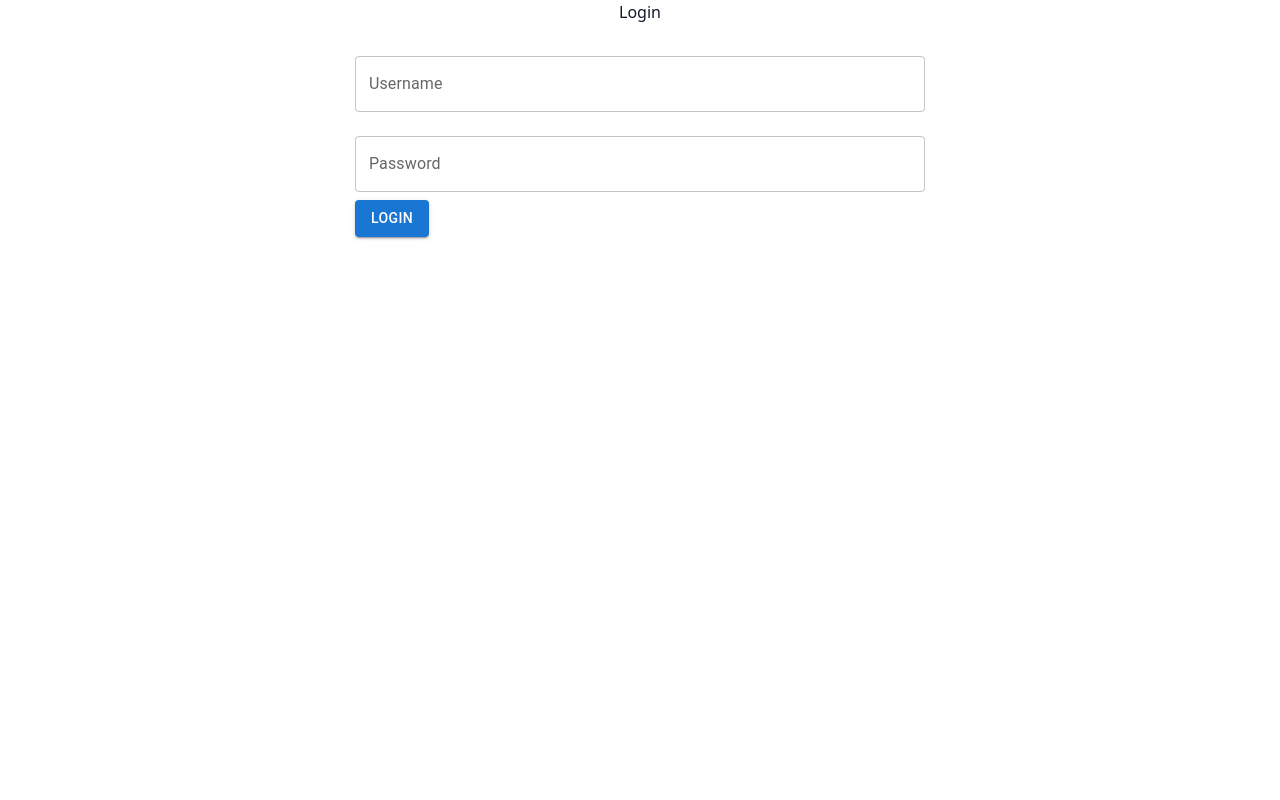
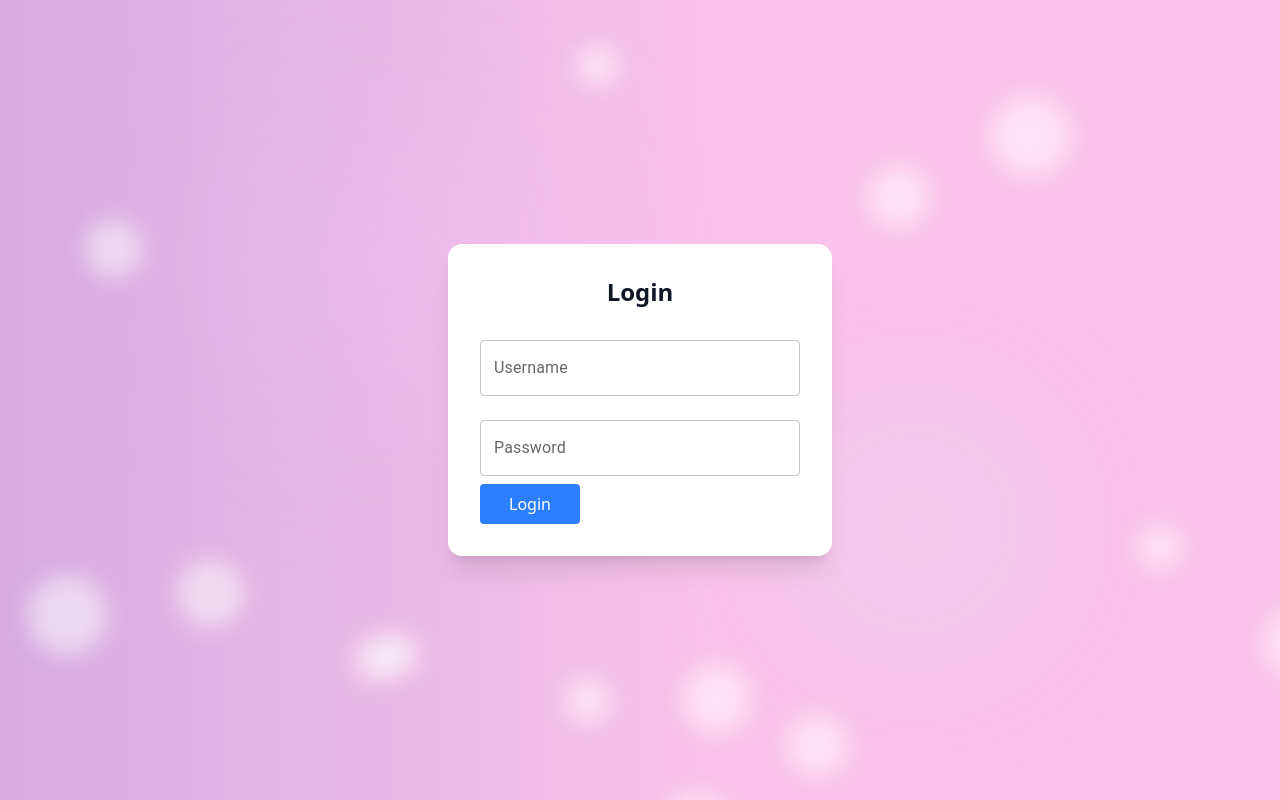
Before and after one commit to hasyaayunisonia/DemoWeb, a React (Vite) app: page / in a window 1280 px wide. Built offline with nearby package versions, Linux system fonts and the light colour scheme.

Commit message:
implement framer-motion

```diff
--- a/package.json
+++ b/package.json
@@ -28,6 +28,7 @@
     "axios-mock-adapter": "^2.1.0",
     "class-variance-authority": "^0.7.1",
     "clsx": "^2.1.1",
+    "framer-motion": "^12.23.0",
     "lucide-react": "^0.525.0",
     "notistack": "^3.0.2",
     "react": "^19.1.0",
--- a/src/pages/auth/Login.tsx
+++ b/src/pages/auth/Login.tsx
@@ -3,6 +3,19 @@ import { useNavigate } from 'react-router-dom';
 import { setAuth } from '../../features/auth/authSlice';
 import LoginForm from './components/LoginForm';
 import { useAuth } from '../../contexts/AuthContext';
+import { motion, AnimatePresence } from 'framer-motion';
+import { useMemo } from 'react';
+
+const containerVariants = {
+  hidden: { opacity: 0, y: 50 },
+  visible: { opacity: 1, y: 0, transition: { staggerChildren: 0.2 } },
+  exit: { opacity: 0, y: -50, transition: { duration: 0.3 } },
+};
+
+const itemVariants = {
+  hidden: { opacity: 0, y: 20 },
+  visible: { opacity: 1, y: 0 },
+};
 
 const Login = () => {
   const dispatch = useDispatch();
@@ -15,14 +28,119 @@ const Login = () => {
     navigate('/dashboard');
   };
 
+  // Generate stable particles once
+  const particles = useMemo(() => {
+    return Array.from({ length: 15 }).map(() => ({
+      size: 40 + Math.random() * 40, // 40-80px
+      startX: Math.random() * window.innerWidth,
+      startY: Math.random() * window.innerHeight,
+      deltaX: (Math.random() - 0.5) * 100, // -50 to 50 px
+      deltaY: (Math.random() - 0.5) * 100, // -50 to 50 px
+      duration: 12 + Math.random() * 8, // 12-20s
+      delay: Math.random() * 5,
+      color: 'rgba(255, 255, 255, 0.5)', // white
+    }));
+  }, []);
+
   return (
-    <div className="min-h-screen bg-white dark:bg-gray-900 text-gray-900 dark:text-white transition-colors duration-300">
-      <div className="flex flex-col gap-4  items-center">
-        <h2>Login</h2>
-        <LoginForm onSuccess={handleSuccess} />
-        {/* <LoginFormNew onSuccess={handleSuccess} /> */}
-      </div>
-    </div>
+    <AnimatePresence>
+      {/* Animated Gradient Background */}
+      <motion.div
+        initial={{ backgroundPosition: '0% 50%' }}
+        animate={{ backgroundPosition: '100% 50%' }}
+        transition={{ duration: 20, repeat: Infinity, ease: 'linear' }}
+        style={{
+          position: 'fixed',
+          inset: 0,
+          zIndex: -3,
+          background: 'linear-gradient(270deg, #a18cd1, #fbc2eb, #fbc2eb, #a18cd1)',
+          backgroundSize: '400% 400%',
+        }}
+      />
+
+      {/* Subtle Blurred Blobs */}
+      <motion.div
+        animate={{ y: [0, 20, 0], x: [0, 15, 0] }}
+        transition={{ duration: 15, repeat: Infinity, ease: 'easeInOut' }}
+        style={{
+          position: 'fixed',
+          width: 250,
+          height: 250,
+          background: 'rgba(255, 200, 255, 0.25)',
+          borderRadius: '50%',
+          filter: 'blur(100px)',
+          top: '15%',
+          left: '20%',
+          zIndex: -2,
+        }}
+      />
+      <motion.div
+        animate={{ y: [0, -20, 0], x: [0, -15, 0] }}
+        transition={{ duration: 18, repeat: Infinity, ease: 'easeInOut' }}
+        style={{
+          position: 'fixed',
+          width: 200,
+          height: 200,
+          background: 'rgba(200, 255, 255, 0.25)',
+          borderRadius: '50%',
+          filter: 'blur(80px)',
+          bottom: '20%',
+          right: '20%',
+          zIndex: -2,
+        }}
+      />
+
+      {/* Floating Particles */}
+      {particles.map((p, i) => (
+        <motion.div
+          key={i}
+          initial={{ x: p.startX, y: p.startY }}
+          animate={{ x: p.startX + p.deltaX, y: p.startY + p.deltaY }}
+          transition={{
+            duration: p.duration,
+            repeat: Infinity,
+            repeatType: 'reverse',
+            ease: 'easeInOut',
+            delay: p.delay,
+          }}
+          style={{
+            position: 'fixed',
+            width: p.size,
+            height: p.size,
+            borderRadius: '50%',
+            background: p.color,
+            filter: 'blur(10px)', // smooth blur
+            boxShadow: '0 0 20px rgba(255, 255, 255, 0.3)', // SUBTLE GLOW
+            zIndex: -1,
+            pointerEvents: 'none',
+          }}
+        />
+      ))}
+
+      {/* Login Card */}
+      <motion.div
+        className="min-h-screen flex justify-center items-center transition-colors duration-300"
+        variants={containerVariants}
+        initial="hidden"
+        animate="visible"
+        exit="exit"
+      >
+        <motion.div
+          variants={itemVariants}
+          className="flex flex-col gap-4 items-center p-8 rounded-xl shadow-xl bg-white dark:bg-gray-900 w-full max-w-sm"
+        >
+          <motion.h2
+            variants={itemVariants}
+            className="text-2xl font-bold text-gray-900 dark:text-gray-300"
+          >
+            Login
+          </motion.h2>
+          <motion.div variants={itemVariants} className="w-full">
+            <LoginForm onSuccess={handleSuccess} />
+          </motion.div>
+        </motion.div>
+      </motion.div>
+    </AnimatePresence>
   );
 };
 
--- a/src/pages/auth/components/LoginForm.tsx
+++ b/src/pages/auth/components/LoginForm.tsx
@@ -6,6 +6,7 @@ import { useForm } from 'react-hook-form';
 import { Button, TextField } from '@mui/material';
 // import { loginUser } from "../../../../services/authService";
 import { loginUser } from '../../../services/authService';
+import { motion } from 'framer-motion';
 
 type FormValues = {
   username: string;
@@ -64,9 +65,18 @@ const LoginForm: React.FC<Props> = ({ onSuccess }) => {
         fullWidth
         margin="normal"
       />
-      <Button type="submit" variant="contained" disabled={isSubmitting}>
-        Login
-      </Button>
+      <motion.button
+        type="submit"
+        whileHover={isSubmitting ? {} : { scale: 1.05, boxShadow: '0px 0px 8px rgba(0,0,0,0.3)' }}
+        whileTap={isSubmitting ? {} : { scale: 0.95 }}
+        transition={{ stiffness: 300 }}
+        className={`bg-blue-500 text-white px-4 py-2 rounded
+  ${isSubmitting ? 'opacity-50 cursor-not-allowed' : 'hover:bg-blue-600'}`}
+        disabled={isSubmitting}
+        style={{ width: '100px' }}
+      >
+        {isSubmitting ? 'Loading...' : 'Login'}
+      </motion.button>
     </form>
   );
 };
```
Also changed, not shown: 1 other file (tests, documents, lock files or other folders).
